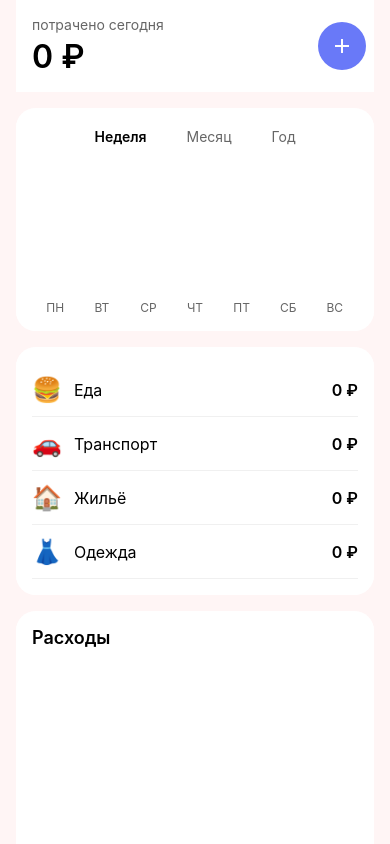
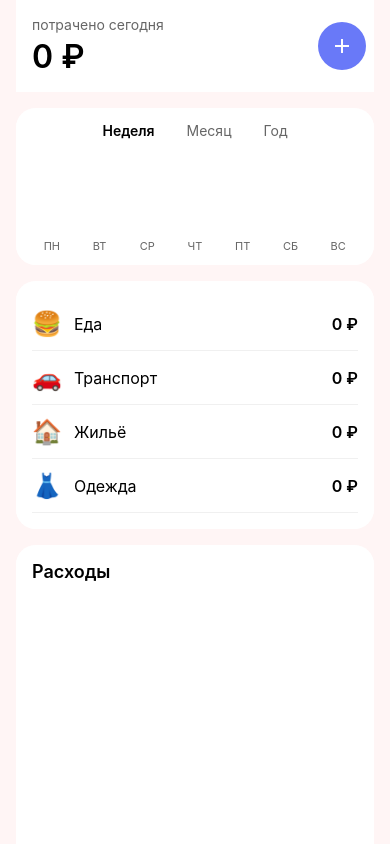
Before and after one commit to Romarioagrow/DailyExpensesApp, a React Native app: screen / in a window 390 px wide. Shown: the top 844 px of the page. Built offline with nearby package versions, Linux system fonts and the light colour scheme.

Commit message:
фикс стилей

```diff
--- a/components/WeeklyChart.js
+++ b/components/WeeklyChart.js
@@ -60,18 +60,18 @@ const WeeklyChart = ({ expenses, selectedPeriod, onPeriodChange }) => {
 const styles = StyleSheet.create({
   container: {
     backgroundColor: '#FFF',
-    padding: 16,
+    padding: 12,
   },
   periodSelector: {
     flexDirection: 'row',
     justifyContent: 'center',
-    marginBottom: 16,
+    marginBottom: 12,
   },
   periodOption: {
     fontSize: 14,
     color: '#666',
-    marginHorizontal: 12,
-    paddingVertical: 4,
+    marginHorizontal: 8,
+    paddingVertical: 2,
     paddingHorizontal: 8,
   },
   periodOptionActive: {
@@ -80,7 +80,7 @@ const styles = StyleSheet.create({
   },
   chart: {
     flexDirection: 'row',
-    height: 150,
+    height: 100,
     alignItems: 'flex-end',
     justifyContent: 'space-between',
   },
@@ -91,13 +91,13 @@ const styles = StyleSheet.create({
     height: '100%',
   },
   bar: {
-    width: 20,
+    width: 16,
     backgroundColor: '#E0E7FF',
-    borderRadius: 10,
-    marginBottom: 8,
+    borderRadius: 8,
+    marginBottom: 6,
   },
   dayLabel: {
-    fontSize: 12,
+    fontSize: 11,
     color: '#666',
   },
 });
```
